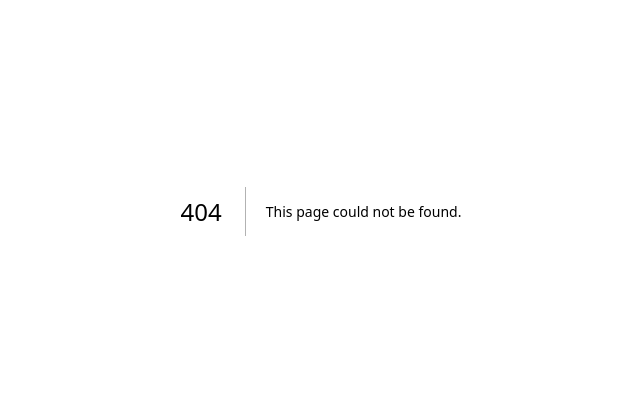
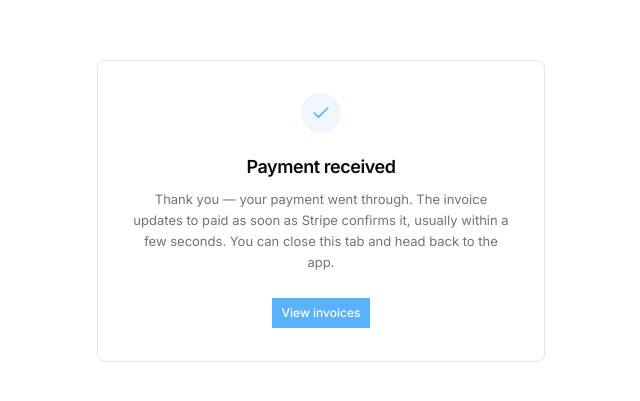
Before and after one commit to BunaBlyta/clientflow, a Next.js app: page /payment/success in a window 1280 px wide. Before the commit this address had no page. Shown: the part 189-590 px from the top of the page, without its empty margins (319-959 px from the left). Built offline with nearby package versions, Linux system fonts and the light colour scheme.

Commit message:
feat: add stripe payment success and cancelled pages

```diff
--- /dev/null
+++ b/app/payment/cancelled/page.tsx
@@ -0,0 +1,38 @@
+import Link from "next/link";
+import { X } from "lucide-react";
+import { Button } from "@/components/ui/button";
+
+export const metadata = {
+  title: "Payment cancelled · Clientflow",
+};
+
+/**
+ * Where Stripe sends the payer if they back out of checkout.
+ *
+ * Nothing was charged and the invoice is untouched, so this page is reassurance
+ * rather than an error. Same reasoning as the success page: no auth, no database
+ * read.
+ */
+export default function PaymentCancelledPage() {
+  return (
+    <main className="flex min-h-dvh items-center justify-center px-6 py-16">
+      <div className="w-full max-w-md rounded-lg border border-border p-8 text-center">
+        <div className="mx-auto flex size-10 items-center justify-center rounded-full bg-muted">
+          <X className="size-5 text-muted-foreground" />
+        </div>
+
+        <h1 className="mt-5 text-lg font-semibold tracking-tight">Payment cancelled</h1>
+        <p className="mt-2 text-[13px] leading-relaxed text-muted-foreground">
+          No payment was taken and the invoice is unchanged. You can pay it whenever
+          you&rsquo;re ready.
+        </p>
+
+        <div className="mt-6 flex justify-center">
+          <Button variant="secondary" render={<Link href="/dashboard/invoices" />}>
+            Back to invoices
+          </Button>
+        </div>
+      </div>
+    </main>
+  );
+}
--- /dev/null
+++ b/app/payment/success/page.tsx
@@ -0,0 +1,42 @@
+import Link from "next/link";
+import { Check } from "lucide-react";
+import { Button } from "@/components/ui/button";
+
+export const metadata = {
+  title: "Payment received · Clientflow",
+};
+
+/**
+ * Where Stripe sends the payer after a successful checkout.
+ *
+ * Deliberately does not read the database or the `session_id`. The Stripe
+ * webhook is the only thing that marks an invoice paid, and it may not have
+ * landed yet when this page renders — so this page confirms the payment was
+ * *submitted*, and the invoice screens show the settled status. Claiming "paid"
+ * here would be a second source of truth that could disagree with the first.
+ *
+ * Not behind auth: the payer arrives from Stripe, often on a mobile browser
+ * with no web session.
+ */
+export default function PaymentSuccessPage() {
+  return (
+    <main className="flex min-h-dvh items-center justify-center px-6 py-16">
+      <div className="w-full max-w-md rounded-lg border border-border p-8 text-center">
+        <div className="mx-auto flex size-10 items-center justify-center rounded-full bg-brand-accent/10">
+          <Check className="size-5 text-brand-accent" />
+        </div>
+
+        <h1 className="mt-5 text-lg font-semibold tracking-tight">Payment received</h1>
+        <p className="mt-2 text-[13px] leading-relaxed text-muted-foreground">
+          Thank you — your payment went through. The invoice updates to paid as soon
+          as Stripe confirms it, usually within a few seconds. You can close this tab
+          and head back to the app.
+        </p>
+
+        <div className="mt-6 flex justify-center">
+          <Button render={<Link href="/dashboard/invoices" />}>View invoices</Button>
+        </div>
+      </div>
+    </main>
+  );
+}
```
